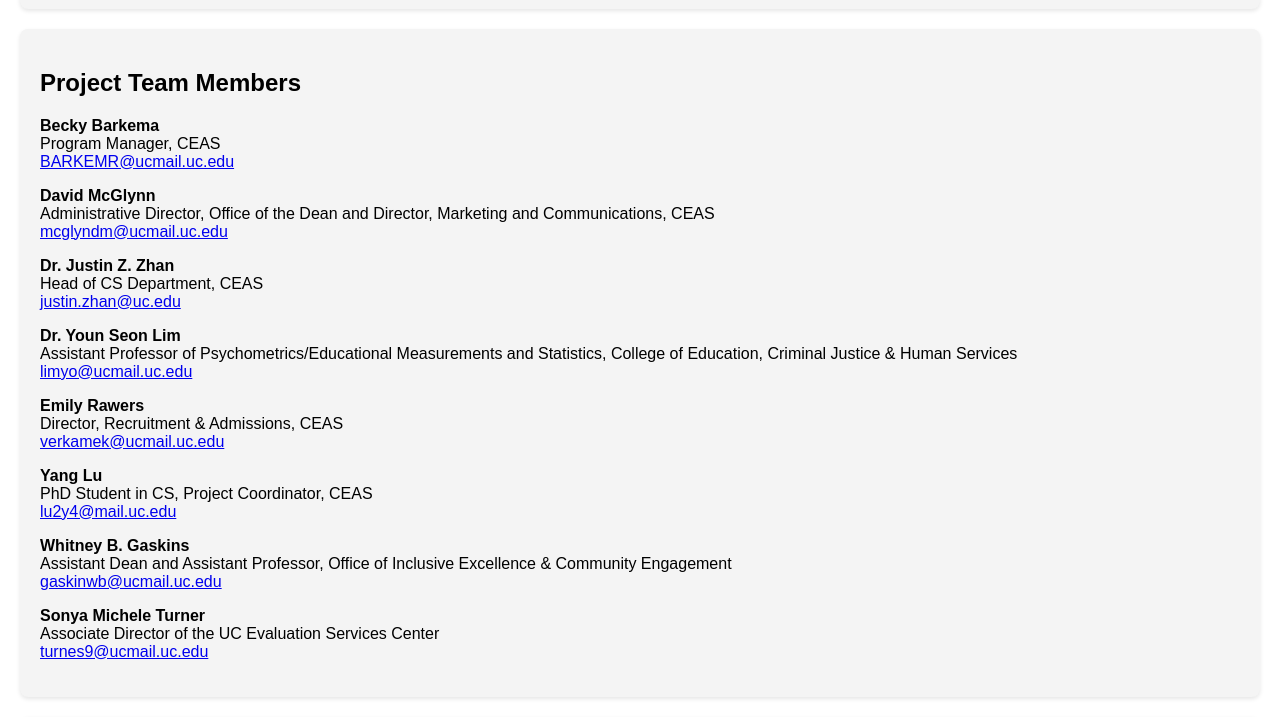
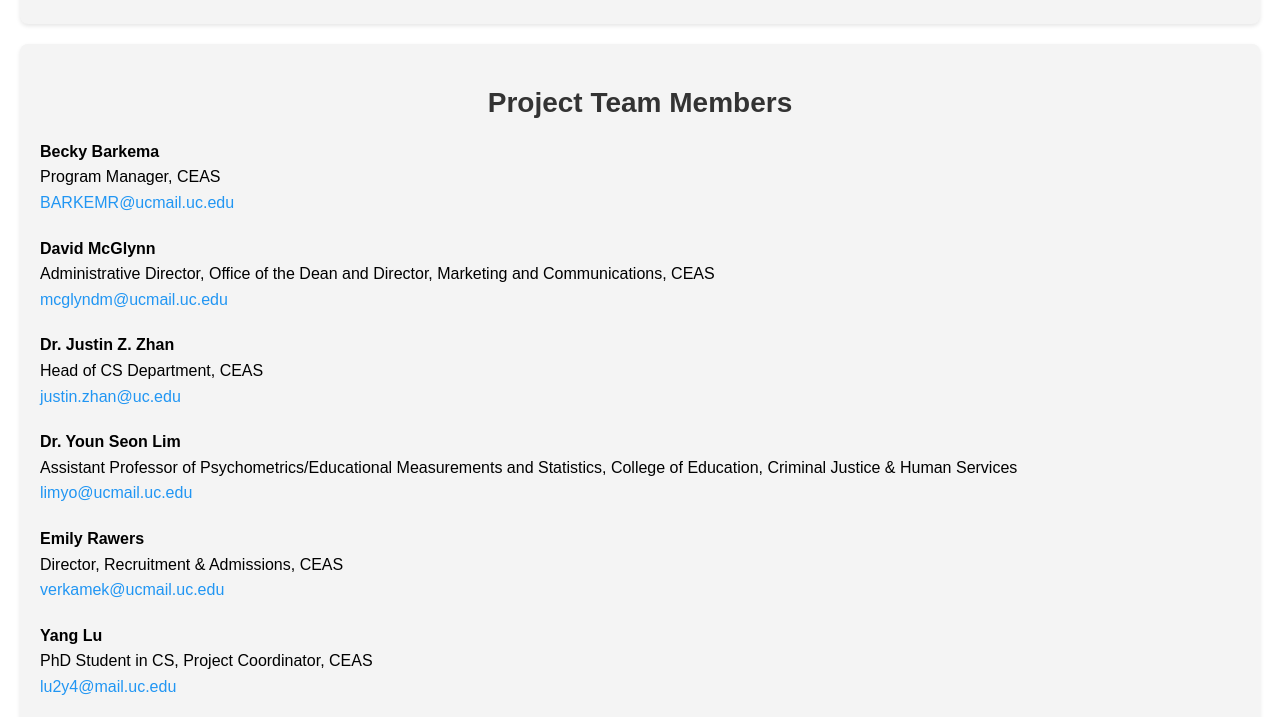
Before and after one commit to UC-CS/s-stem, a plain HTML site: page index.html in a window 1280 px wide. Shown: the part 1835-2552 px from the top of the page. Drawn offline with Linux system fonts and the light colour scheme.

Commit message:
Update style.css

```diff
--- a/css/style.css
+++ b/css/style.css
@@ -37,9 +37,38 @@
     border-radius: 8px;
     box-shadow: 0 2px 4px rgba(0, 0, 0, 0.1); /* Subtle shadow for sections */
 }
+#team {
+    margin: 20px;
+    padding: 20px;
+    background-color: #f4f4f4; /* Light grey background */
+    border-radius: 8px;
+    box-shadow: 0 2px 4px rgba(0, 0, 0, 0.1);
+}
 
 h2 {
-    color: #000; /* Black for section headings */
+    font-size: 28px;
+    color: #333; /* Dark grey for the heading */
+    text-align: center;
+    margin-bottom: 20px;
+}
+
+.team-member {
+    margin-bottom: 20px;
+}
+
+.team-member p {
+    margin: 0;
+    font-size: 16px;
+    line-height: 1.6;
+}
+
+.team-member a {
+    color: #2196F3; /* Link color */
+    text-decoration: none;
+}
+
+.team-member a:hover {
+    text-decoration: underline; /* Add underline on hover */
 }
 
 ul {
```
